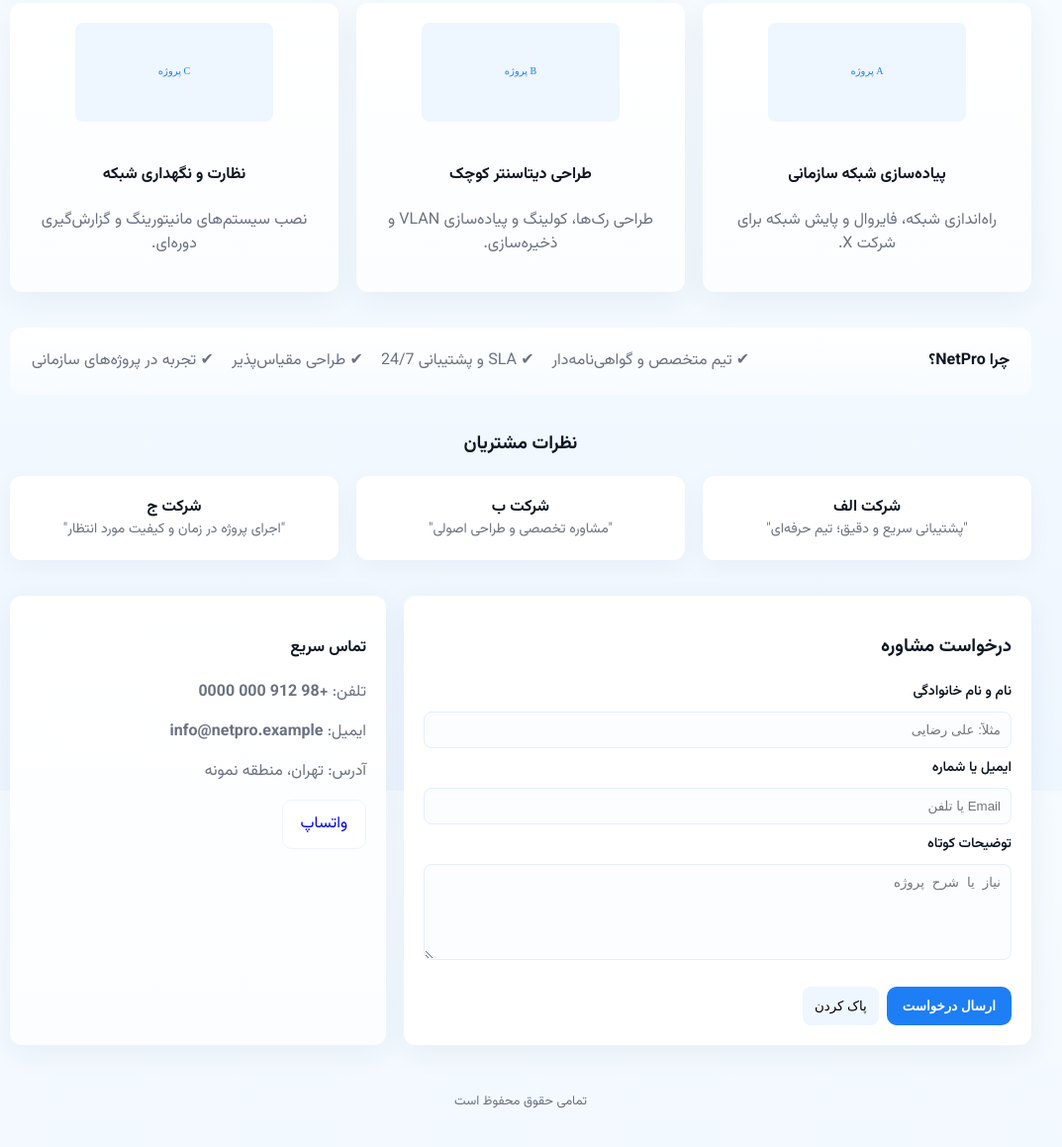
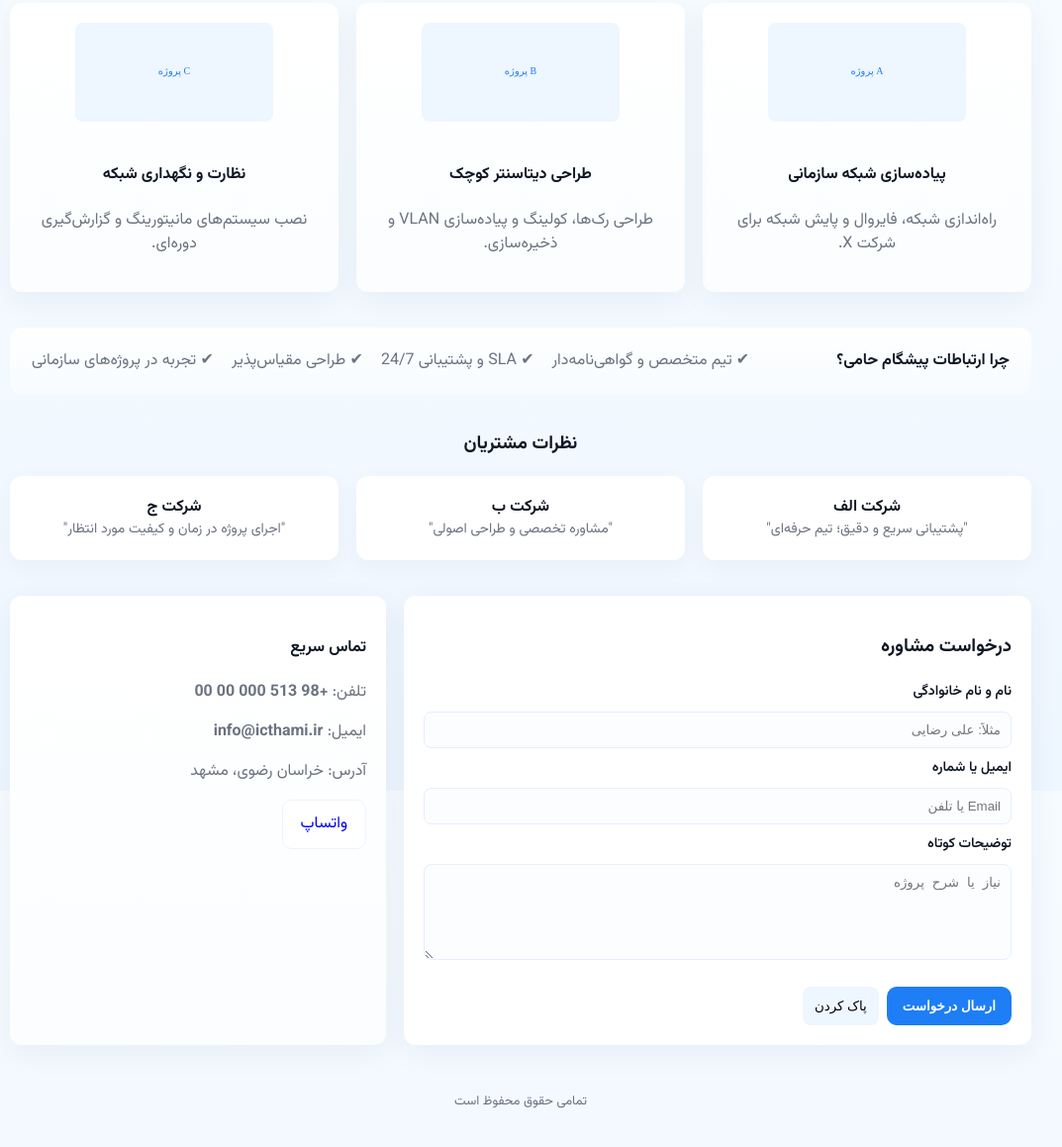
Before and after one commit to xJuniorProgrammer/xjuniorprogrammer.github.io, a plain HTML site: page index.html in a window 1280 px wide. Shown: the part 801-1960 px from the top of the page at 99% size, without its empty margins (114-1187 px from the left). Drawn offline with Linux system fonts and the light colour scheme.

Commit message:
Update index.html

```diff
--- a/index.html
+++ b/index.html
@@ -110,7 +110,7 @@
       <div class="logo">
         <div class="mark">N</div>
         <div>
-          <div style="font-weight:700">NetPro</div>
+          <div style="font-weight:700">ارتباطات پیشگام حامی</div>
           <div style="font-size:12px;color:var(--muted)">راهکارهای شبکه و زیرساخت</div>
         </div>
       </div>
@@ -196,7 +196,7 @@
       </section>
 
       <section id="why" class="why" aria-label="why-us">
-        <div style="font-weight:700">چرا NetPro؟</div>
+        <div style="font-weight:700">چرا ارتباطات پیشگام حامی؟</div>
         <ul>
           <li>✔ تیم متخصص و گواهی‌نامه‌دار</li>
           <li>✔ SLA و پشتیبانی 24/7</li>
@@ -231,9 +231,9 @@
 
         <div style="padding:20px;border-radius:12px;background:linear-gradient(180deg,#fff,#fbfdff);box-shadow:var(--shadow)">
           <h4>تماس سریع</h4>
-          <p class="muted">تلفن: <strong>+98 912 000 0000</strong></p>
-          <p class="muted">ایمیل: <strong>info@netpro.example</strong></p>
-          <p class="muted">آدرس: تهران، منطقه نمونه</p>
+          <p class="muted">تلفن: <strong>+98 513 000 00 00</strong></p>
+          <p class="muted">ایمیل: <strong>info@icthami.ir</strong></p>
+          <p class="muted">آدرس: خراسان رضوی، مشهد</p>
           <div style="margin-top:10px">
             <a href="#" style="text-decoration:none" class="btn secondary">واتساپ</a>
           </div>
```
